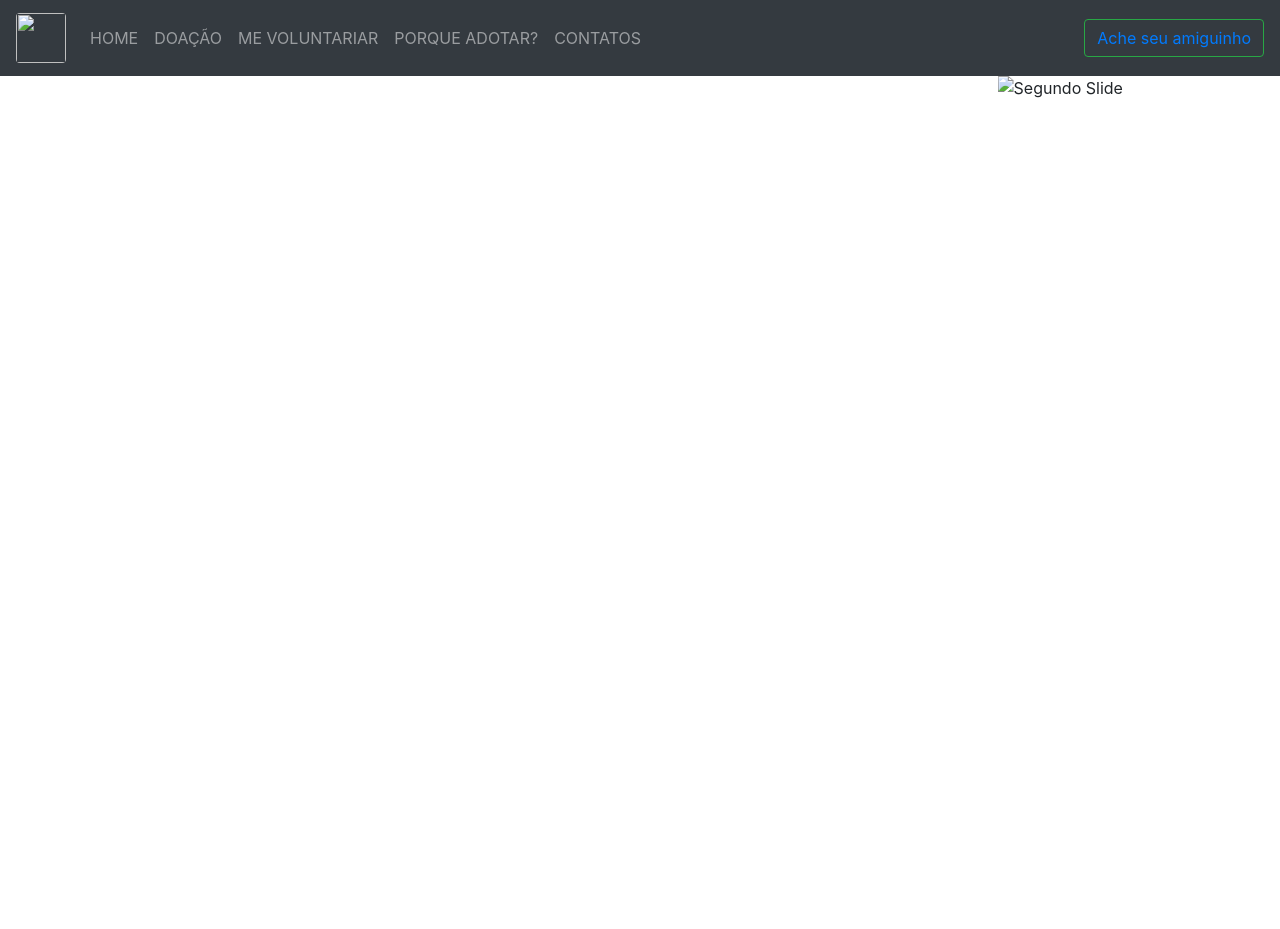
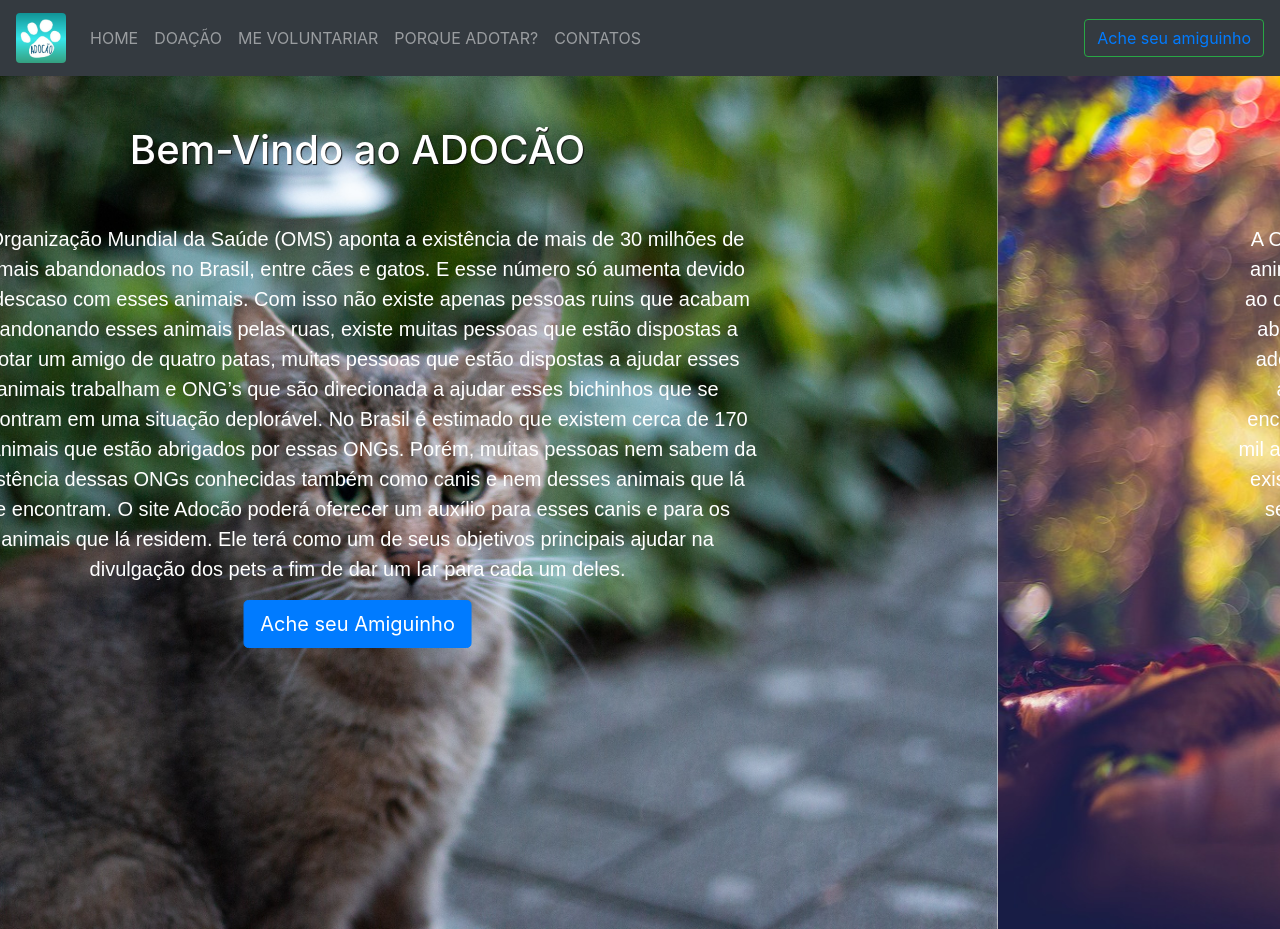
Before and after one commit to gemeos02/Adocao, a plain HTML site: page Projeto/index.html in a window 1280 px wide. Before the commit the page ends 800 px from the top, so only its background shows below. Drawn offline with nearby package versions, Linux system fonts and the light colour scheme.

Commit message:
Update index.html

```diff
--- a/Projeto/index.html
+++ b/Projeto/index.html
@@ -11,7 +11,7 @@
     <!-- Só uma imagem -->
     <nav class="navbar navbar-expand-lg navbar-dark bg-dark">
         <a class="navbar-brand" href="#">
-          <img src="logonovo.jpg"   width="50" height="50" alt="" class="rounded">
+          <img src="img/logonovo.jpg"   width="50" height="50" alt="" class="rounded">
 
         </a>
   <button class="navbar-toggler" type="button" data-toggle="collapse" data-target="#conteudoNavbarSuportado" aria-controls="conteudoNavbarSuportado" aria-expanded="false" aria-label="Alterna navegação">
@@ -49,7 +49,7 @@
    <div class="carousel-inner">
     <div class="carousel-item active">
 
-      <img class="d-block w-100" src="gato.jpg" alt="Primeiro Slide">
+      <img class="d-block w-100" src="img/gato.jpg" alt="Primeiro Slide">
 
       <div class="carousel-caption">
           <div class="fixed-top">
@@ -80,7 +80,7 @@
       </div>
     </div>
     <div class="carousel-item">
-      <img class="d-block w-100" src="fundo1.jpg" alt="Segundo Slide">
+      <img class="d-block w-100" src="img/fundo1.jpg" alt="Segundo Slide">
 
       <div class="carousel-caption">
           <div class="fixed-top" class="mx-auto">
```
